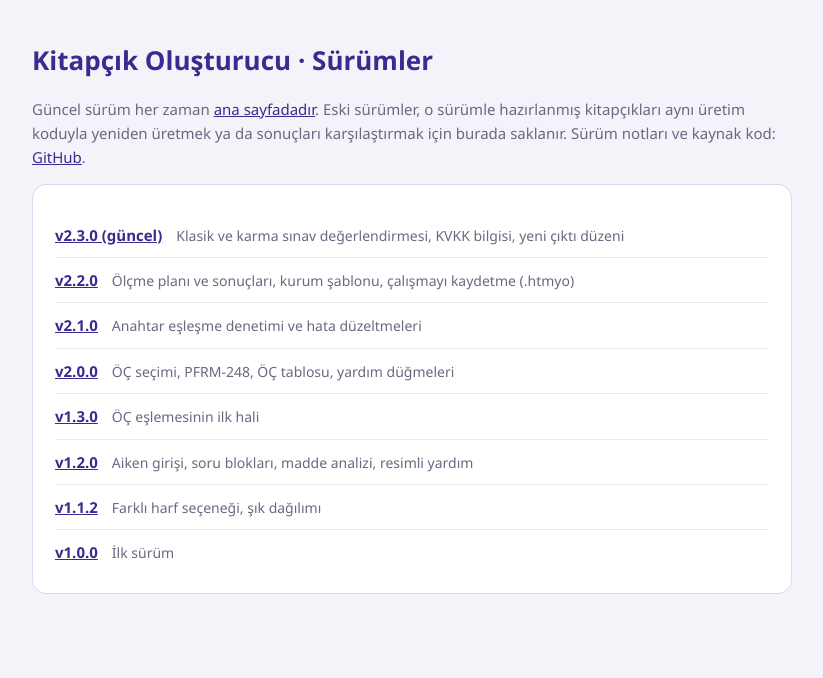
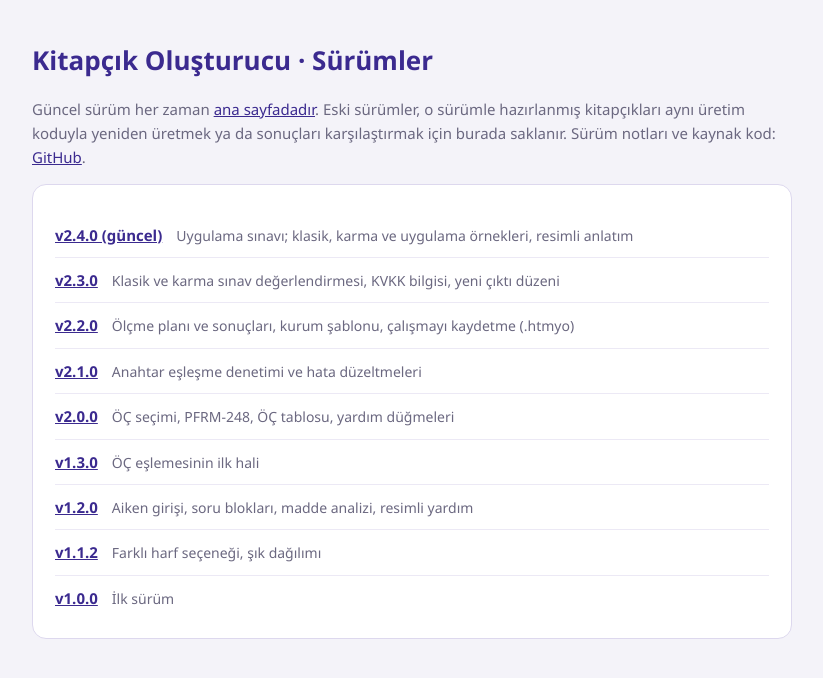
Before and after one commit to behiccetin/htmyo-kitapcik, a plain HTML site: page surumler/index.html in a window 1280 px wide. Shown: the whole page, without its empty margins (228-1051 px from the left). Drawn offline with Linux system fonts and the light colour scheme.

Commit message:
Sürüm listesi: 2.4.0

```diff
--- a/surumler/index.html
+++ b/surumler/index.html
@@ -5,4 +5,4 @@
 <title>Kitapçık Oluşturucu · Sürümler</title>
 <style>body{margin:0;font:15px/1.6 "Segoe UI",system-ui,Arial,sans-serif;color:#1F1B2E;background:#F4F3F9}main{max-width:760px;margin:40px auto;padding:0 16px}h1{color:#3B2A8F;font-size:26px;margin:0 0 6px}.k{background:#fff;border:1px solid #DDD8EE;border-radius:14px;padding:18px 22px}ul{list-style:none;padding:0;margin:10px 0 0}li{padding:10px 0;border-top:1px solid #ECE9F5;display:flex;gap:14px;align-items:baseline;flex-wrap:wrap}li:first-child{border-top:0}a{color:#3B2A8F}li span{color:#6B6880;font-size:14px}p{color:#6B6880}</style></head>
 <body><main><h1>Kitapçık Oluşturucu · Sürümler</h1><p>Güncel sürüm her zaman <a href="../">ana sayfadadır</a>. Eski sürümler, o sürümle hazırlanmış kitapçıkları aynı üretim koduyla yeniden üretmek ya da sonuçları karşılaştırmak için burada saklanır. Sürüm notları ve kaynak kod: <a href="https://github.com/behiccetin/htmyo-kitapcik">GitHub</a>.</p>
-<div class="k"><ul><li><a href="../"><b>v2.3.0 (güncel)</b></a> <span>Klasik ve karma sınav değerlendirmesi, KVKK bilgisi, yeni çıktı düzeni</span></li><li><a href="2.2.0/"><b>v2.2.0</b></a> <span>Ölçme planı ve sonuçları, kurum şablonu, çalışmayı kaydetme (.htmyo)</span></li><li><a href="2.1.0/"><b>v2.1.0</b></a> <span>Anahtar eşleşme denetimi ve hata düzeltmeleri</span></li><li><a href="2.0.0/"><b>v2.0.0</b></a> <span>ÖÇ seçimi, PFRM-248, ÖÇ tablosu, yardım düğmeleri</span></li><li><a href="1.3.0/"><b>v1.3.0</b></a> <span>ÖÇ eşlemesinin ilk hali</span></li><li><a href="1.2.0/"><b>v1.2.0</b></a> <span>Aiken girişi, soru blokları, madde analizi, resimli yardım</span></li><li><a href="1.1.2/"><b>v1.1.2</b></a> <span>Farklı harf seçeneği, şık dağılımı</span></li><li><a href="1.0.0/"><b>v1.0.0</b></a> <span>İlk sürüm</span></li></ul></div></main></body></html>
+<div class="k"><ul><li><a href="../"><b>v2.4.0 (güncel)</b></a> <span>Uygulama sınavı; klasik, karma ve uygulama örnekleri, resimli anlatım</span></li><li><a href="2.3.0/"><b>v2.3.0</b></a> <span>Klasik ve karma sınav değerlendirmesi, KVKK bilgisi, yeni çıktı düzeni</span></li><li><a href="2.2.0/"><b>v2.2.0</b></a> <span>Ölçme planı ve sonuçları, kurum şablonu, çalışmayı kaydetme (.htmyo)</span></li><li><a href="2.1.0/"><b>v2.1.0</b></a> <span>Anahtar eşleşme denetimi ve hata düzeltmeleri</span></li><li><a href="2.0.0/"><b>v2.0.0</b></a> <span>ÖÇ seçimi, PFRM-248, ÖÇ tablosu, yardım düğmeleri</span></li><li><a href="1.3.0/"><b>v1.3.0</b></a> <span>ÖÇ eşlemesinin ilk hali</span></li><li><a href="1.2.0/"><b>v1.2.0</b></a> <span>Aiken girişi, soru blokları, madde analizi, resimli yardım</span></li><li><a href="1.1.2/"><b>v1.1.2</b></a> <span>Farklı harf seçeneği, şık dağılımı</span></li><li><a href="1.0.0/"><b>v1.0.0</b></a> <span>İlk sürüm</span></li></ul></div></main></body></html>
```
